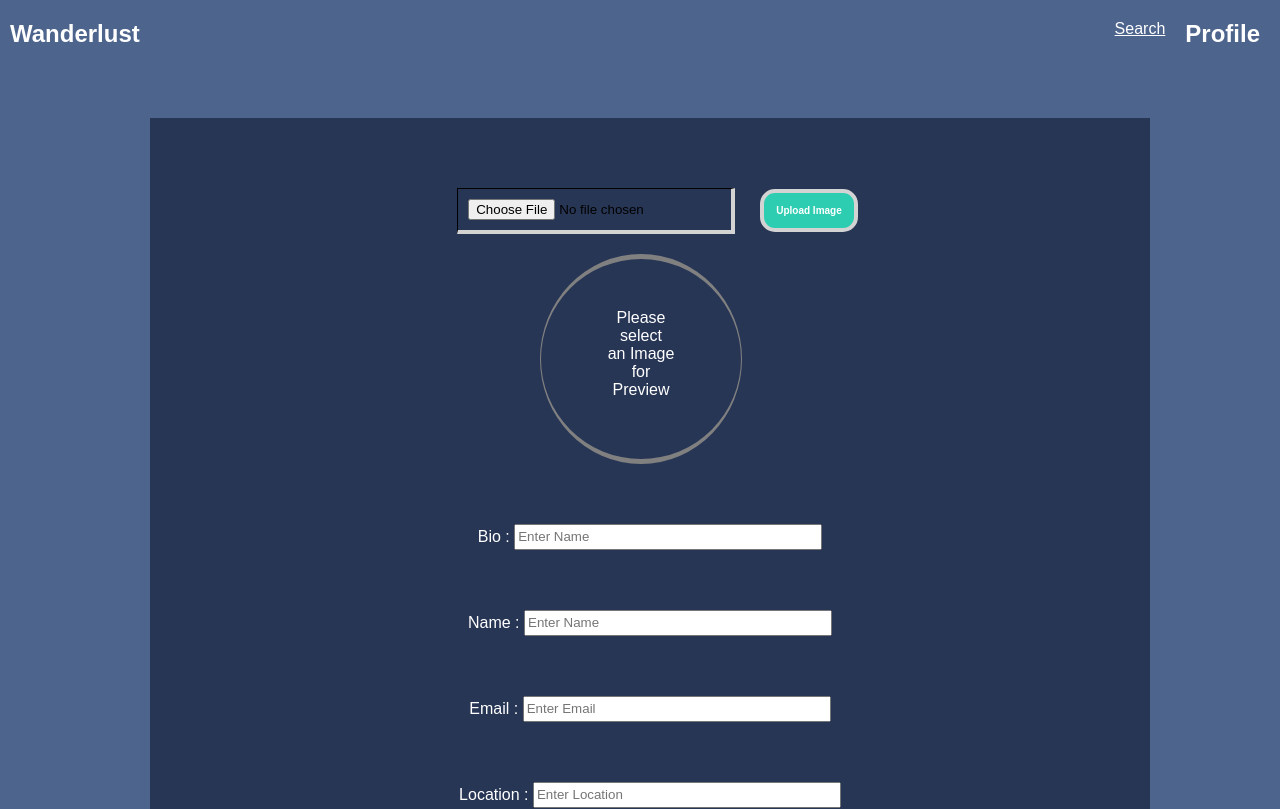
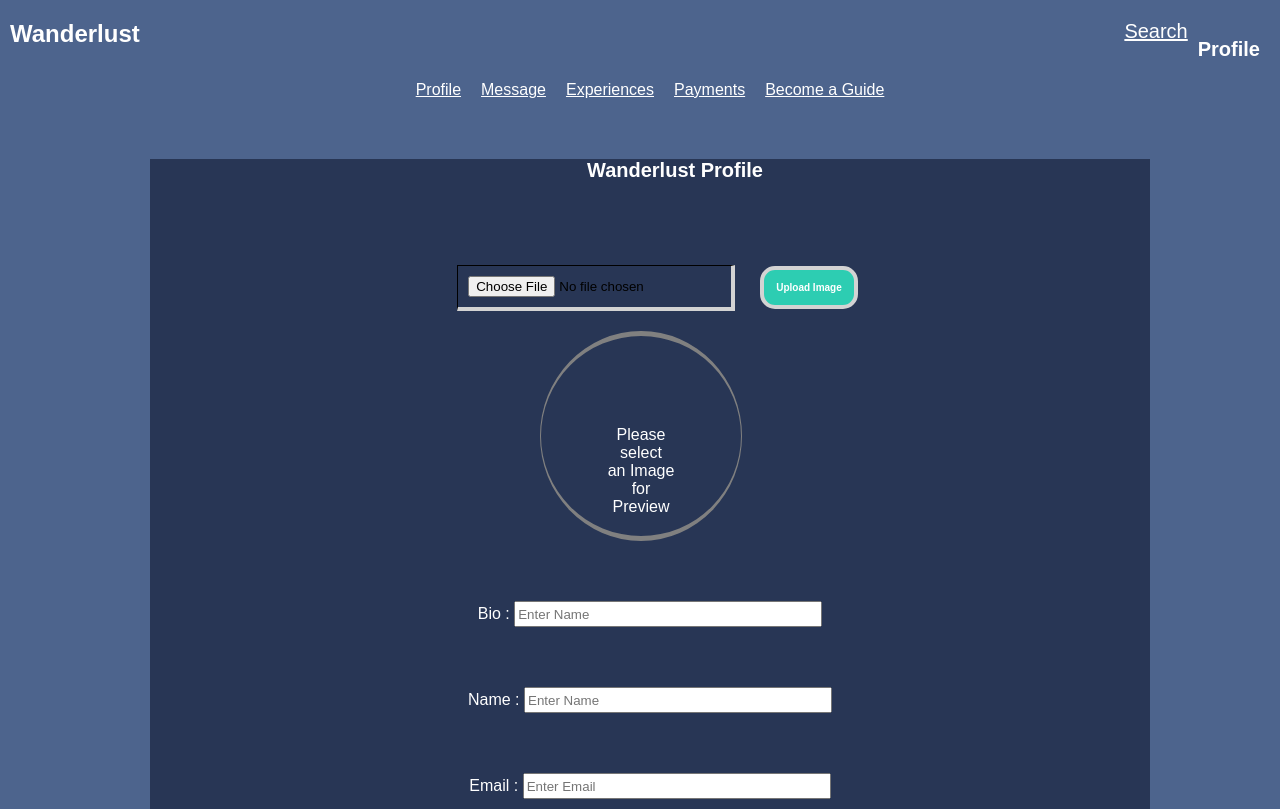
Before and after one commit to wanderlust-bw/wanderlust-FE-Manju, a React (Create React App) app: page /ProfilePage in a window 1280 px wide. Shown: the top 809 px of the page. Built offline with nearby package versions, Linux system fonts and the light colour scheme.

Commit message:
updated some come

```diff
--- a/src/Components/Home.js
+++ b/src/Components/Home.js
@@ -7,14 +7,14 @@ class ProfilePage extends React.Component {
     constructor() {
         super();
         this.state = {
-            img: "",
             bio: "",
             name: "",
             email: "",
             location: "",
             file: '',
             imagePreviewUrl: '',
-            saved: false
+            saved: false,
+            file:null
         }
     }
 
@@ -47,11 +47,18 @@ class ProfilePage extends React.Component {
         reader.readAsDataURL(file)
     }
 
+     uploadImage = e => {
+        file: URL.createObjectURL(event.target.files[0])
+     }
+
+
+
+
     render() {
         let { imagePreviewUrl } = this.state;
         let imagePreview = null;
         if (imagePreviewUrl) {
-            imagePreview = (<img value="this.state.img" clasName="review" src={imagePreviewUrl} />);
+            imagePreview = (<img value={this.state.file}  name="img" src={imagePreviewUrl} />);
         } else {
             imagePreview = (<div className="previewText">Please <br/>select <br/>an Image <br/>for<br/>Preview</div>);
         }
@@ -66,18 +73,31 @@ class ProfilePage extends React.Component {
 
                         <div className="secondpart">
                             <div className="text" >
-                                <a className="search" href="#">Search</a>
+                                <a className="search" href="#"><p className="newclass">Search</p></a>
                             </div>
                             <div>
-                                <h1>Profile</h1>
+                                < h2 className="newclass1">Profile</h2>
                             </div>
                         </div>
                     </nav>
                     <div classname="about">
                     </div>
+                    <div>
 
+                        <div >
+                        <a  href="#" className="work">Profile</a>
+                        <a  href="#" className="work">Message</a>
+                        <a href="#" className="work">Experiences</a>
+                        <a  href="#" className="work">Payments</a>
+                        <a  href="#" className="work">Become a Guide</a>
+                        </div>
+                    </div>
+
+                    <div className="form" >
                     <div>
-                        <form className="form" onSubmit={this.handleSubmit}>
+                        <form onSubmit={this.handleSubmit}>
+
+                           <h1 className="profiles">Wanderlust Profile</h1>
                             <div className="placeholder">
                                 <input className="imagehandle fileInput" type="file" onChange={this.handleImageChange} />
                                 <button className="submitButton" type="submit" onClick={this.uploadImage}>Upload Image</button>
@@ -112,6 +132,9 @@ class ProfilePage extends React.Component {
                                         <div>
                                        <p className="paragraph"> Congratulation your profile has been created succesfully!! </p>
                                         </div>
+                                        <div>
+                                            {this.state.img}
+                                        </div>
                                         <div className="">
                                          {this.state.bio}
                                          </div>
@@ -126,16 +149,18 @@ class ProfilePage extends React.Component {
                                          </div>
                                     </div>
 
-                                </div>
+                                    </div>
                             )
                         }
                         </form>
 
 
+                      </div>
                     </div>
                 </div>
 
             </div>
+
 
         )
     }
--- a/src/Components/Profile.css
+++ b/src/Components/Profile.css
@@ -124,7 +124,23 @@ font-weight: 700;
 font-size: 10px;
 cursor: pointer;
 color:white;
+}
 
+.work{
+    color:white;
+    margin-left: 20px;
+}
+
+.newclass{
+    margin-top:0px;
+    text-decoration: none;
+    font-size: 20px;
+    margin-right: 10px;
+}
+
+.newclass1{
+    margin-top:38px;
+    font-size: 20px;
 }
 
 .imagehandle{
@@ -167,8 +183,16 @@ color:white;
 
 }
 
+.profiles{
+    color:white;
+   margin-top: 60px;
+    margin-left: 50px;
+    font-size: 20px;
+}
+
+
 .previewText{
-    margin-top: 50px;
+    margin-top:90px;
     color: white;
 }
 .paragraph{
```
